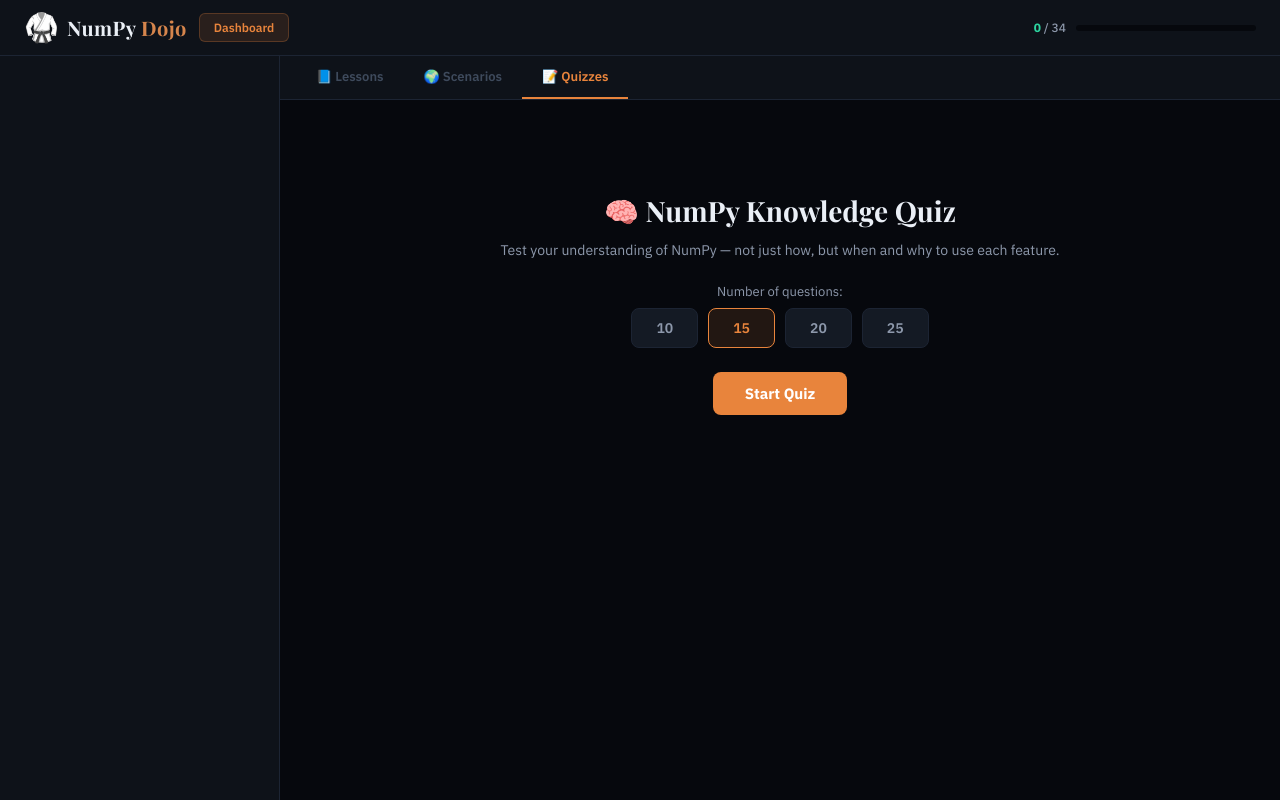
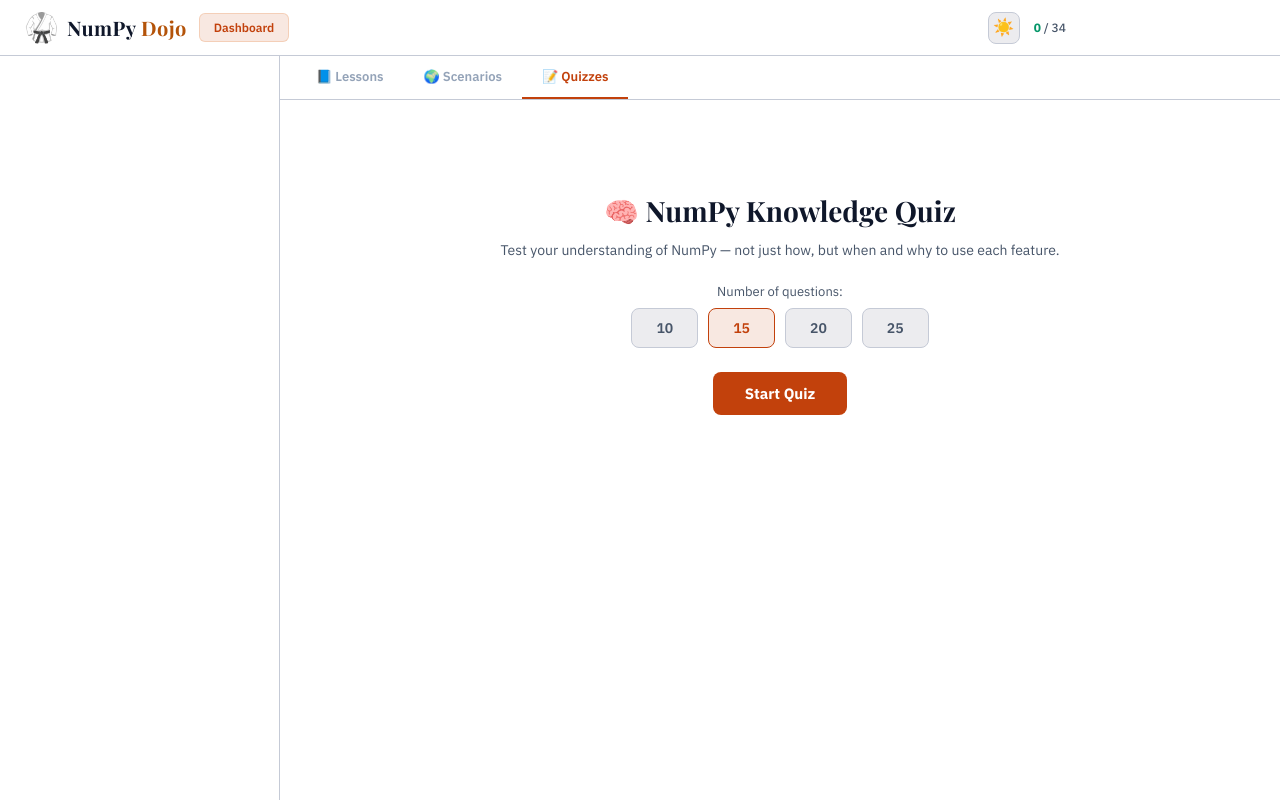
Before and after one commit to zeckdude/numpy-dojo, a Next.js app: page /quizzes in a window 1280 px wide. Built offline with nearby package versions, Linux system fonts and the light colour scheme.

Commit message:
Implement theme switching functionality and enhance global styles: Introduce a ThemeSwitch component for user-controlled light/dark theme selection. Update layout and globals.css to support theme-specific styles, including new CSS variables for improved visual consistency across themes.

```diff
--- a/src/app/globals.css
+++ b/src/app/globals.css
@@ -1,4 +1,12 @@
+/* Font size is set from JS; themes set all other surface tokens */
 :root {
+  --editor-fs: 13.5px;
+}
+
+/* Dark theme — :not covers pre-script / no-js; script sets data-theme before paint */
+html:not([data-theme]),
+html[data-theme='dark'] {
+  color-scheme: dark;
   --bg-deep: #06080d;
   --bg-card: #0e1219;
   --bg-raised: #141a24;
@@ -17,9 +25,55 @@
   --warn: #f5c542;
   --blue: #5ea3f8;
   --purple: #b07af5;
-  --editor-fs: 13.5px;
-  /* Wordmark "Dojo" — warm orange-tan (matches header reference) */
   --logo-dojo: #d6854c;
+  --on-accent-btn: #06080d;
+  --overlay-scrim: rgba(0, 0, 0, 0.72);
+  --dialog-scrim: rgba(0, 0, 0, 0.65);
+  --shadow-overlay: 0 24px 80px rgba(0, 0, 0, 0.55);
+  --shadow-dialog: 0 20px 60px rgba(0, 0, 0, 0.5);
+  --shadow-task-band: 0 -10px 36px rgba(0, 0, 0, 0.55);
+  --output-label-bg: rgba(0, 0, 0, 0.2);
+  --shadow-mobile-nav: 4px 0 20px rgba(0, 0, 0, 0.5);
+  --shadow-module-card: 0 8px 28px rgba(0, 0, 0, 0.25);
+  --resources-body-bg: linear-gradient(145deg, rgba(94, 163, 248, 0.05), rgba(232, 132, 60, 0.04));
+  --inline-code-bg: #0a0d13;
+  --scrollbar-thumb: #2a3344;
+}
+
+/* Light theme — bright UI; white page background */
+html[data-theme='light'] {
+  color-scheme: light;
+  --bg-deep: #ffffff;
+  --bg-card: #ffffff;
+  --bg-raised: #ececef;
+  --bg-editor: #ffffff;
+  --border: #c5cad6;
+  --text-hi: #0f172a;
+  --text-mid: #475569;
+  --text-lo: #94a3b8;
+  --accent: #c2410c;
+  --accent-dim: rgba(194, 65, 12, 0.12);
+  --accent-glow: rgba(194, 65, 12, 0.22);
+  --success: #059669;
+  --success-dim: rgba(5, 150, 105, 0.12);
+  --error: #dc2626;
+  --error-dim: rgba(220, 38, 38, 0.1);
+  --warn: #d97706;
+  --blue: #2563eb;
+  --purple: #7c3aed;
+  --logo-dojo: #b45309;
+  --on-accent-btn: #ffffff;
+  --overlay-scrim: rgba(15, 23, 42, 0.45);
+  --dialog-scrim: rgba(15, 23, 42, 0.4);
+  --shadow-overlay: 0 24px 80px rgba(15, 23, 42, 0.14);
+  --shadow-dialog: 0 20px 60px rgba(15, 23, 42, 0.12);
+  --shadow-task-band: 0 -10px 28px rgba(15, 23, 42, 0.1);
+  --output-label-bg: rgba(15, 23, 42, 0.06);
+  --shadow-mobile-nav: 4px 0 24px rgba(15, 23, 42, 0.12);
+  --shadow-module-card: 0 8px 28px rgba(15, 23, 42, 0.08);
+  --resources-body-bg: linear-gradient(145deg, rgba(37, 99, 235, 0.06), rgba(234, 88, 12, 0.05));
+  --inline-code-bg: #e8eaef;
+  --scrollbar-thumb: #b8bec9;
 }
 
 * { margin: 0; padding: 0; box-sizing: border-box; }
@@ -34,7 +88,10 @@ body {
 
 ::-webkit-scrollbar { width: 5px; }
 ::-webkit-scrollbar-track { background: transparent; }
-::-webkit-scrollbar-thumb { background: var(--border); border-radius: 3px; }
+::-webkit-scrollbar-thumb {
+  background: var(--scrollbar-thumb);
+  border-radius: 3px;
+}
 
 /* ━━━ APP LAYOUT ━━━ */
 .app {
@@ -152,6 +209,87 @@ a.path-step-btn {
 }
 
 .hdr-btn:hover { border-color: var(--error); color: var(--error); }
+
+/* Theme: compact emoji trigger + dropdown */
+.theme-menu {
+  position: relative;
+  flex-shrink: 0;
+}
+
+.theme-menu-trigger {
+  width: 32px;
+  height: 32px;
+  padding: 0;
+  display: grid;
+  place-items: center;
+  border: 1px solid var(--border);
+  border-radius: 8px;
+  background: var(--bg-raised);
+  font-size: 17px;
+  line-height: 1;
+  cursor: pointer;
+  font-family: 'Apple Color Emoji', 'Segoe UI Emoji', 'Segoe UI Symbol', 'Noto Color Emoji', sans-serif;
+  transition: border-color 0.12s, background 0.12s;
+}
+
+.theme-menu-trigger:hover {
+  border-color: var(--text-lo);
+  background: var(--bg-card);
+}
+
+.theme-menu-trigger:focus-visible {
+  outline: 2px solid var(--accent);
+  outline-offset: 2px;
+}
+
+.theme-menu-dropdown {
+  position: absolute;
+  top: calc(100% + 6px);
+  right: 0;
+  z-index: 60;
+  min-width: 132px;
+  padding: 6px;
+  background: var(--bg-card);
+  border: 1px solid var(--border);
+  border-radius: 8px;
+  box-shadow: var(--shadow-dialog);
+}
+
+.theme-menu-item {
+  display: flex;
+  align-items: center;
+  gap: 10px;
+  width: 100%;
+  padding: 8px 10px;
+  border: none;
+  border-radius: 6px;
+  background: transparent;
+  font: inherit;
+  font-size: 13px;
+  font-weight: 500;
+  color: var(--text-mid);
+  cursor: pointer;
+  text-align: left;
+  transition: background 0.12s, color 0.12s;
+}
+
+.theme-menu-item:hover {
+  background: var(--bg-raised);
+  color: var(--text-hi);
+}
+
+.theme-menu-item.active {
+  color: var(--accent);
+  font-weight: 600;
+}
+
+.theme-menu-ico {
+  font-size: 16px;
+  line-height: 1;
+  width: 22px;
+  text-align: center;
+  font-family: 'Apple Color Emoji', 'Segoe UI Emoji', 'Segoe UI Symbol', 'Noto Color Emoji', sans-serif;
+}
 
 /* ━━━ TABS ━━━ */
 .tab-bar {
@@ -238,7 +376,7 @@ nav {
 .nav-item.done .nav-dot {
   border-color: var(--success);
   background: var(--success);
-  color: var(--bg-deep);
+  color: #ffffff;
   font-size: 12px;
 }
 
@@ -340,7 +478,7 @@ main {
   padding: 18px 32px;
   border-top: 1px solid var(--border);
   background: var(--bg-card);
-  box-shadow: 0 -10px 36px rgba(0, 0, 0, 0.55);
+  box-shadow: var(--shadow-task-band);
 }
 
 .lesson-task-band .task {
@@ -403,7 +541,7 @@ main {
 }
 
 .lesson-resources-body {
-  background: linear-gradient(145deg, rgba(94, 163, 248, 0.05), rgba(232, 132, 60, 0.04));
+  background: var(--resources-body-bg);
 }
 
 .prose { font-size: 14px; line-height: 1.8; color: var(--text-mid); }
@@ -413,7 +551,7 @@ main {
 .prose code {
   font-family: 'JetBrains Mono', monospace;
   font-size: 12.5px;
-  background: var(--bg-deep);
+  background: var(--inline-code-bg);
   color: var(--purple);
   padding: 1px 6px;
   border-radius: 3px;
@@ -560,7 +698,7 @@ main {
   inset: 0;
   z-index: 120;
   padding: 24px 16px;
-  background: rgba(0, 0, 0, 0.72);
+  background: var(--overlay-scrim);
   place-items: center;
   overflow-y: auto;
 }
@@ -577,7 +715,7 @@ main {
   background: var(--bg-card);
   border: 1px solid var(--border);
   border-radius: 12px;
-  box-shadow: 0 24px 80px rgba(0, 0, 0, 0.55);
+  box-shadow: var(--shadow-overlay);
   animation: popIn 0.2s ease;
 }
 
@@ -602,7 +740,7 @@ main {
   flex-shrink: 0;
   background: var(--accent);
   border: none;
-  color: var(--bg-deep);
+  color: var(--on-accent-btn);
   padding: 8px 18px;
   border-radius: 6px;
   font-family: inherit;
@@ -931,7 +1069,7 @@ textarea.editor::placeholder { color: var(--text-lo); }
 
 .next-btn {
   background: var(--success);
-  color: var(--bg-deep);
+  color: #ffffff;
   border: none;
   padding: 6px 16px;
   border-radius: 5px;
@@ -961,7 +1099,7 @@ textarea.editor::placeholder { color: var(--text-lo); }
   text-transform: uppercase;
   letter-spacing: 1px;
   color: var(--text-lo);
-  background: rgba(0, 0, 0, 0.2);
+  background: var(--output-label-bg);
   cursor: pointer;
   user-select: none;
 }
@@ -985,7 +1123,7 @@ textarea.editor::placeholder { color: var(--text-lo); }
   display: none;
   position: fixed;
   inset: 0;
-  background: rgba(0, 0, 0, 0.65);
+  background: var(--dialog-scrim);
   z-index: 100;
   place-items: center;
 }
@@ -1000,7 +1138,7 @@ textarea.editor::placeholder { color: var(--text-lo); }
   max-width: 400px;
   width: 90%;
   animation: popIn 0.2s ease;
-  box-shadow: 0 20px 60px rgba(0, 0, 0, 0.5);
+  box-shadow: var(--shadow-dialog);
 }
 
 .dialog h3 { font-size: 16px; font-weight: 700; margin-bottom: 10px; }
@@ -1682,7 +1820,7 @@ textarea.editor::placeholder { color: var(--text-lo); }
 
 .module-card:hover {
   border-color: rgba(232, 132, 60, 0.35);
-  box-shadow: 0 8px 28px rgba(0, 0, 0, 0.25);
+  box-shadow: var(--shadow-module-card);
 }
 
 a.module-card.module-card--link {
@@ -1767,7 +1905,7 @@ a.module-card.module-card--link:focus-visible {
     transform: translateX(-100%);
     transition: transform 0.25s ease;
     z-index: 50;
-    box-shadow: 4px 0 20px rgba(0, 0, 0, 0.5);
+    box-shadow: var(--shadow-mobile-nav);
   }
   nav.mobile-open { transform: translateX(0); }
   .panes { grid-template-columns: 1fr !important; }
--- a/src/components/NumPyDojoApp.tsx
+++ b/src/components/NumPyDojoApp.tsx
@@ -14,6 +14,7 @@ import { ScenarioView } from './ScenarioView';
 import { QuizView } from './QuizView';
 import { CodeEditor } from './CodeEditor';
 import { Toast } from './Toast';
+import { ThemeSwitch } from './ThemeSwitch';
 import { ConfirmDialog } from './ConfirmDialog';
 import {
   loadSet,
@@ -279,6 +280,7 @@ export function NumPyDojoApp({
             )}
           </div>
           <div className="header-right">
+            <ThemeSwitch />
             <div className="meter">
               <span className="meter-label">
                 <b>{totalComplete}</b> / {totalItems}
--- /dev/null
+++ b/src/components/ThemeSwitch.tsx
@@ -0,0 +1,99 @@
+'use client';
+
+import { useEffect, useLayoutEffect, useRef, useState } from 'react';
+import { readStoredTheme, saveStoredTheme, setDataTheme, type StoredTheme } from '../lib/theme';
+
+export function ThemeSwitch() {
+  const [open, setOpen] = useState(false);
+  const rootRef = useRef<HTMLDivElement>(null);
+
+  const [committed, setCommitted] = useState<StoredTheme | null>(null);
+  const [osLight, setOsLight] = useState(false);
+  const [uiReady, setUiReady] = useState(false);
+
+  const effective = committed !== null ? committed : osLight ? 'light' : 'dark';
+
+  useLayoutEffect(() => {
+    const mq = window.matchMedia('(prefers-color-scheme: light)');
+    const apply = () => {
+      const stored = readStoredTheme();
+      const osl = mq.matches;
+      setCommitted(stored);
+      setOsLight(osl);
+      const t = stored !== null ? stored : osl ? 'light' : 'dark';
+      setDataTheme(t);
+    };
+    apply();
+    mq.addEventListener('change', apply);
+    setUiReady(true);
+    return () => mq.removeEventListener('change', apply);
+  }, []);
+
+  useEffect(() => {
+    if (!open) return;
+    const onDoc = (e: MouseEvent) => {
+      if (rootRef.current && !rootRef.current.contains(e.target as Node)) setOpen(false);
+    };
+    const onKey = (e: KeyboardEvent) => {
+      if (e.key === 'Escape') setOpen(false);
+    };
+    document.addEventListener('mousedown', onDoc);
+    document.addEventListener('keydown', onKey);
+    return () => {
+      document.removeEventListener('mousedown', onDoc);
+      document.removeEventListener('keydown', onKey);
+    };
+  }, [open]);
+
+  const choose = (next: StoredTheme) => {
+    setCommitted(next);
+    saveStoredTheme(next);
+    setDataTheme(next);
+    setOpen(false);
+  };
+
+  const triggerIcon = !uiReady ? '🌓' : effective === 'dark' ? '🌙' : '☀️';
+
+  return (
+    <div className="theme-menu" ref={rootRef}>
+      <button
+        type="button"
+        className="theme-menu-trigger"
+        aria-label="Color theme"
+        aria-expanded={open}
+        aria-haspopup="menu"
+        onClick={() => setOpen((v) => !v)}
+      >
+        <span aria-hidden suppressHydrationWarning>
+          {triggerIcon}
+        </span>
+      </button>
+      {open ? (
+        <div className="theme-menu-dropdown" role="menu" aria-label="Choose theme">
+          <button
+            type="button"
+            role="menuitem"
+            className={`theme-menu-item${effective === 'light' ? ' active' : ''}`}
+            onClick={() => choose('light')}
+          >
+            <span className="theme-menu-ico" aria-hidden>
+              ☀️
+            </span>
+            Light
+          </button>
+          <button
+            type="button"
+            role="menuitem"
+            className={`theme-menu-item${effective === 'dark' ? ' active' : ''}`}
+            onClick={() => choose('dark')}
+          >
+            <span className="theme-menu-ico" aria-hidden>
+              🌙
+            </span>
+            Dark
+          </button>
+        </div>
+      ) : null}
+    </div>
+  );
+}
--- /dev/null
+++ b/src/lib/theme.ts
@@ -0,0 +1,37 @@
+export const THEME_STORAGE_KEY = 'np_dojo_theme';
+
+/** Saved only after the user picks Light or Dark; `null` = follow OS. */
+export type StoredTheme = 'light' | 'dark';
+
+export function readStoredTheme(): StoredTheme | null {
+  if (typeof window === 'undefined') return null;
+  try {
+    const v = localStorage.getItem(THEME_STORAGE_KEY);
+    if (v === 'light' || v === 'dark') return v;
+    if (v === 'system') {
+      localStorage.removeItem(THEME_STORAGE_KEY);
+    }
+  } catch {
+    /* ignore */
+  }
+  return null;
+}
+
+export function saveStoredTheme(theme: StoredTheme): void {
+  if (typeof window === 'undefined') return;
+  try {
+    localStorage.setItem(THEME_STORAGE_KEY, theme);
+  } catch {
+    /* ignore */
+  }
+}
+
+export function resolveEffectiveTheme(stored: StoredTheme | null): 'light' | 'dark' {
+  if (stored) return stored;
+  if (typeof window === 'undefined') return 'dark';
+  return window.matchMedia('(prefers-color-scheme: light)').matches ? 'light' : 'dark';
+}
+
+export function setDataTheme(theme: 'light' | 'dark'): void {
+  document.documentElement.setAttribute('data-theme', theme);
+}
```
Also changed, not shown: src/app/layout.tsx (+18 -0 lines), 1 other file (tests, documents, lock files or other folders).
